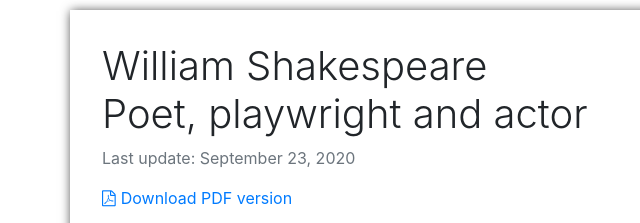
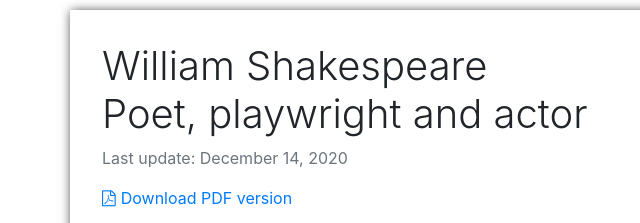
Before and after one commit to sneas/cv-template, a plain HTML site: page index.html in a window 1280 px wide. Shown: the top 223 px of the page, 0-640 px from the left. Drawn offline with nearby package versions, Linux system fonts and the light colour scheme.

Commit message:
Deploying to gh-pages from  @ 2017488cf6def8ba8d9abf7eca7d6fc3d7454b07 🚀

```diff
--- a/index.html
+++ b/index.html
@@ -15,7 +15,7 @@
         <div class="col-md-6 col-print-6">
             <h1>William Shakespeare<br/>Poet, playwright and actor</h1>
             <p>
-                <time datetime="" class="text-muted">Last update: September 23, 2020</time>
+                <time datetime="" class="text-muted">Last update: December 14, 2020</time>
             </p>
             <p>
                 <span class="screen"><a href="william-shakespeare.poet-playwright-and-actor.pdf"><i class="fa fa-file-pdf-o" aria-hidden="true"></i>Download PDF version</a></span>
```
Also changed, not shown: 1 other file.
